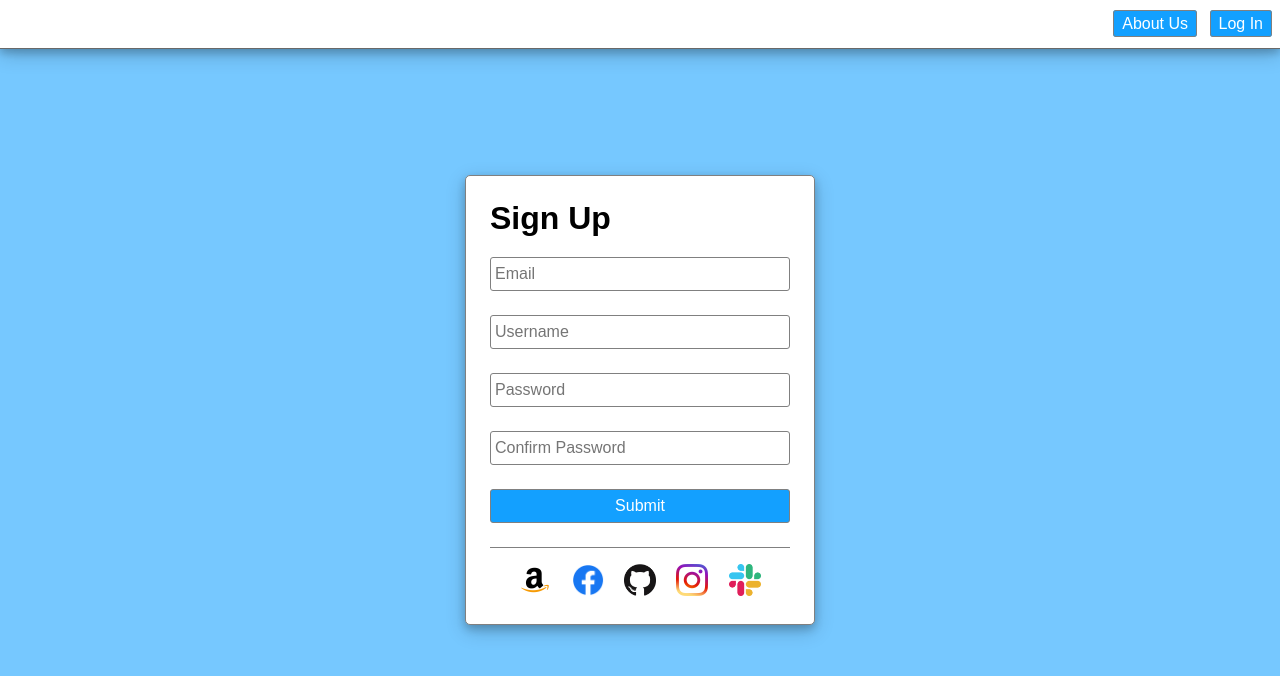
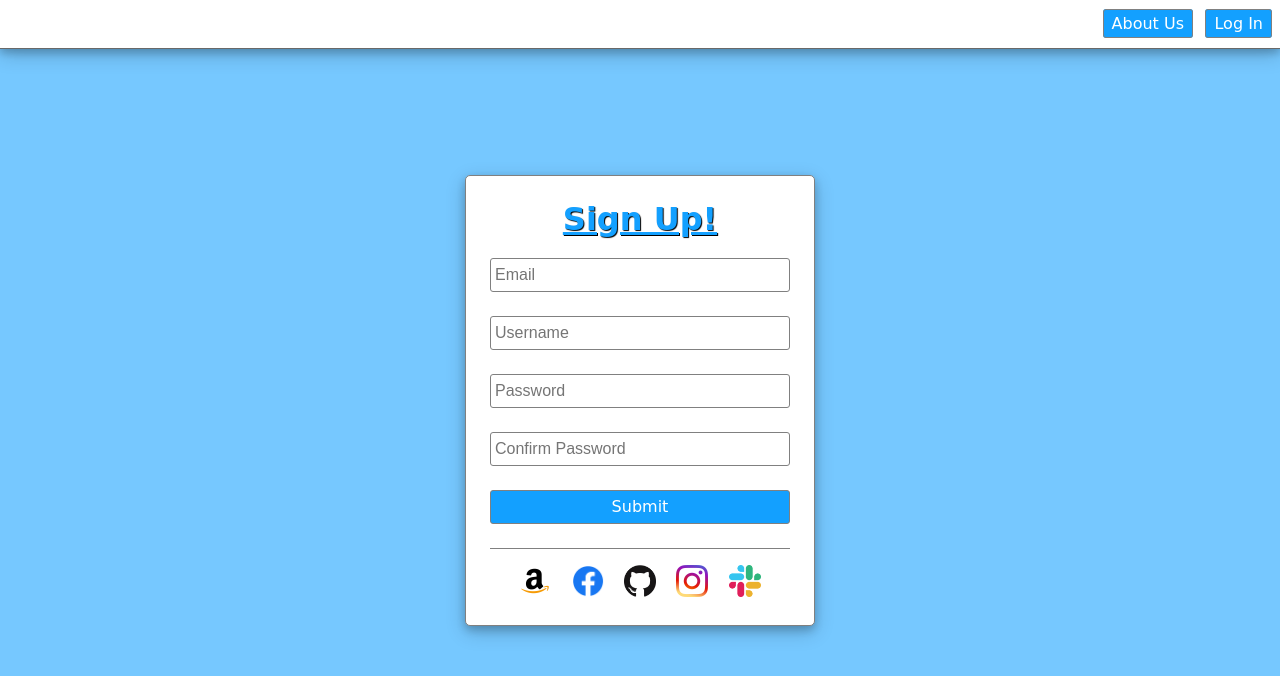
Before and after one commit to jamiecoakley/staticRegister, a plain HTML site: page index.html in a window 1280 px wide. Drawn offline with Linux system fonts and the light colour scheme.

Commit message:
silly styling changes

```diff
--- a/index.html
+++ b/index.html
@@ -13,7 +13,7 @@
         <a href="#">Log In</a>
     </header>
     <div class="container">
-        <h1>Sign Up</h1>
+        <h1>Sign Up!</h1>
         <form>
             <div>
                 <input
--- a/main.css
+++ b/main.css
@@ -27,11 +27,21 @@ header a{
     margin-right: .5rem;
     line-height: 1.5rem;
     text-decoration: none;
+    font-family: cursive;
 }
 
 header a:hover, form button:hover{
     background-color: #1084d1;
     cursor: pointer;
+    box-shadow: 2px 2px 2px black;
+}
+
+h1{
+    text-align: center;
+    font-family: cursive;
+    color:#13a0ff;
+    text-shadow: 1px 1px 1px black;
+    text-decoration: underline;
 }
 
 .container{
@@ -57,11 +67,14 @@ form input, form button {
     font-size: 1em;
     border: 1px solid gray;
     border-radius: 3px;
+
 }
 
 form button{
     color: white;
     background-color: #13a0ff;
+    font-family: cursive;
+
 }
 
 footer{
@@ -77,4 +90,5 @@ footer img{
 
 footer img:hover{
     cursor: pointer;
+    border: 2px solid gray;
 }
```
